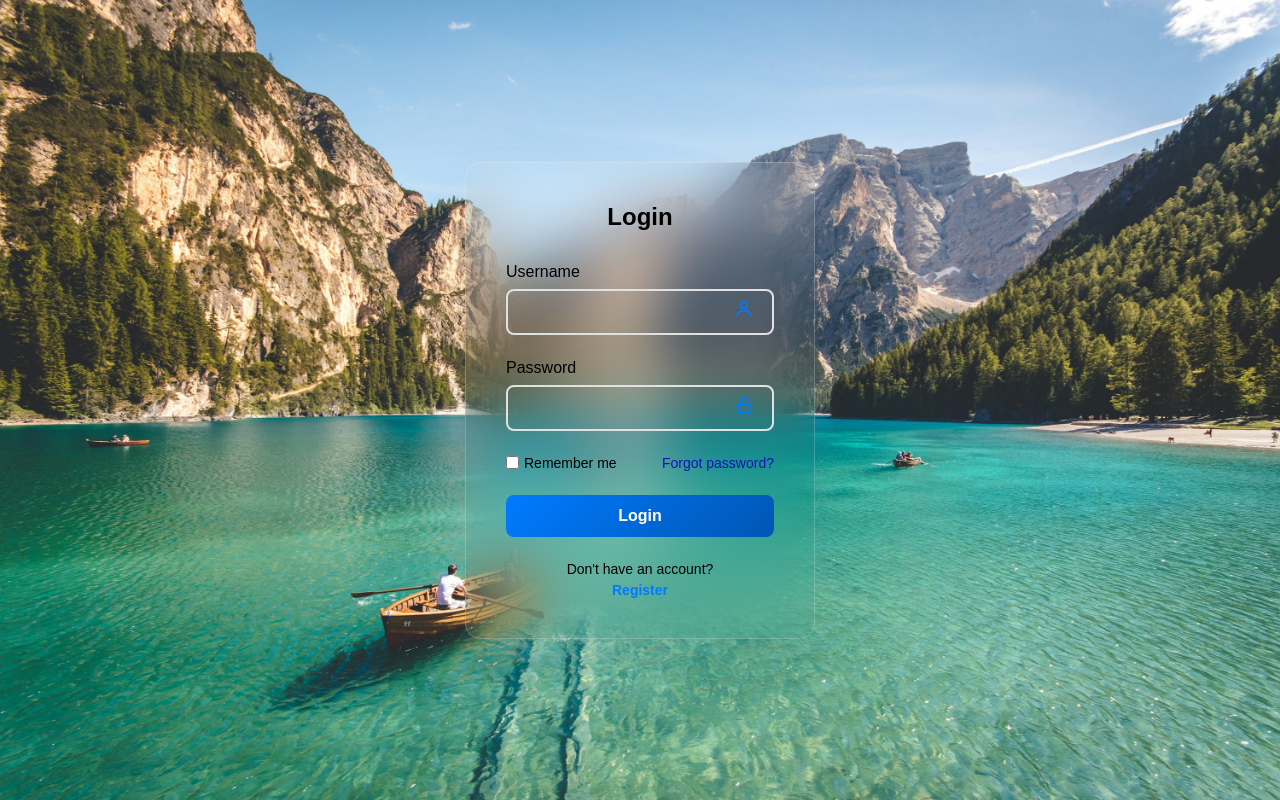
After one commit to samueldiazgonzalez/Ocean_proyect, a PHP site: page /login.html in a window 1280 px wide. The commit adds this page. Run offline with PHP 8.4, Linux system fonts and the light colour scheme.

Commit message:
Se agrego el php de favorito y loginhtml q se habia borrado por accident y cambios en el perfil

```diff
--- /dev/null
+++ b/login.html
@@ -0,0 +1,45 @@
+<!DOCTYPE html>
+<html lang="en">
+
+<head>
+    <meta charset="UTF-8">
+    <meta name="viewport" content="width=device-width, initial-scale=1.0">
+    <title>Login</title>
+    <link href='https://unpkg.com/boxicons@2.1.4/css/boxicons.min.css' rel='stylesheet'>
+    <link rel="stylesheet" href="login.css">
+</head>
+
+<body>
+    <div class="login-container">
+        <h2>Login</h2>
+        <form action="login.php" method="POST">
+            <div class="input-box">
+                <label for="username">Username</label>
+                <input type="text" id="username" name="username" required>
+                <i class='bx bx-user'></i>
+            </div>
+            <div class="input-box icon-left">
+                <label for="password">Password</label>
+                <input type="password" id="password" name="password" required>
+                <i class='bx bx-lock-alt'></i>
+            </div>
+
+            <div class="remember-forgot">
+                <label>
+                    <input type="checkbox" id="remember" name="remember">
+                    Remember me
+                </label>
+                <a href="#">Forgot password?</a>
+            </div>
+
+            <button type="submit">Login</button>
+        </form>
+
+        <div class="register_link">
+            <p>Don't have an account?</p>
+            <a href="register.html">Register</a>
+        </div>
+    </div>
+</body>
+
+</html>
```
Also changed, not shown: favorito.php (added, +21 -0 lines), perfil.php (+26 -0 lines).
